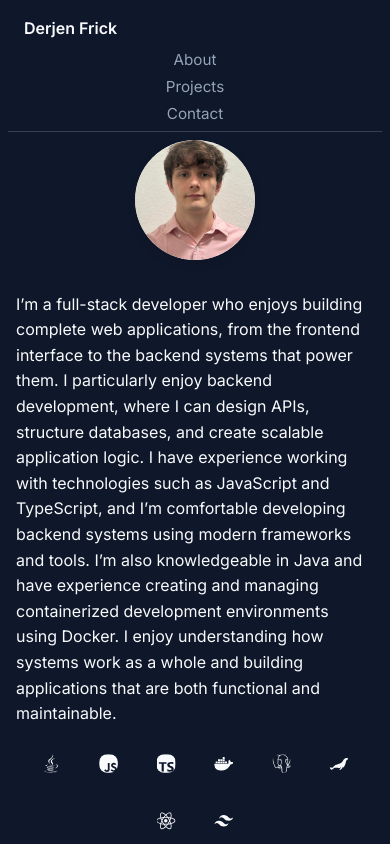
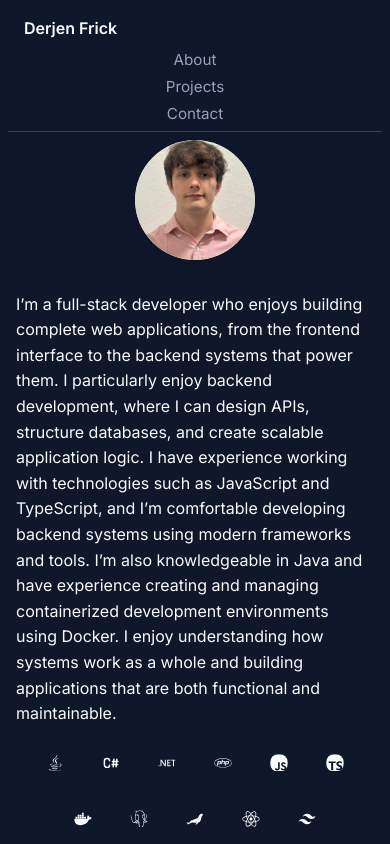
Before and after one commit to oomfrikkie/PortfolioDerjenFrick, a React app in the folder portfolio/: page /home in a window 390 px wide. Shown: the top 844 px of the page. Built offline with nearby package versions, Linux system fonts and the light colour scheme; the HTML template or start-up script is replaced by a standard one.

Commit message:
added null in projects.json, and null handling in project detail

```diff
--- a/portfolio/src/components/techstack/TechStack.jsx
+++ b/portfolio/src/components/techstack/TechStack.jsx
@@ -1,11 +1,13 @@
-import { FaJava, FaDocker, FaReact } from "react-icons/fa";
+import { FaJava, FaDocker, FaReact, FaPhp } from "react-icons/fa";
 import {
   SiJavascript,
   SiTypescript,
   SiPostgresql,
   SiMariadb,
   SiTailwindcss,
+  SiDotnet,
 } from "react-icons/si";
+import { TbBrandCSharp } from "react-icons/tb";
 
 import "./techstack.css";
 
@@ -16,6 +18,21 @@ export default function TechStack() {
       <div className="tech-item">
         <FaJava className="icon" />
         <span className="tech-name">Java</span>
+      </div>
+
+      <div className="tech-item">
+        <TbBrandCSharp className="icon" />
+        <span className="tech-name">C#</span>
+      </div>
+
+      <div className="tech-item">
+        <SiDotnet className="icon" />
+        <span className="tech-name">.NET</span>
+      </div>
+
+      <div className="tech-item">
+        <FaPhp className="icon" />
+        <span className="tech-name">PHP</span>
       </div>
 
       <div className="tech-item">
--- a/portfolio/src/components/techstack/techstack.css
+++ b/portfolio/src/components/techstack/techstack.css
@@ -1,8 +1,9 @@
 .tech-stack{
     display: flex;
-    gap: 1rem;
+    gap: 0.8rem;
     box-sizing: border-box;
     flex-wrap: wrap;
+    justify-content: center;
 }
 
 .tech-item{
@@ -13,8 +14,8 @@
 }
 
 .icon{
-    font-size: 2.5rem;
-    padding: 0.6rem;
+    font-size: 2.2rem;
+    padding: 0.5rem;
     border-radius: 0.7rem;
     transition: background-color 0.2s ease, transform 0.2s ease;
 }
@@ -26,14 +27,15 @@
 
 .tech-name{
     position: absolute;
-    bottom: -1.8rem;
-    font-size: 0.75rem;
+    bottom: -1.6rem;
+    font-size: 0.7rem;
     background: var(--icon-bg);
-    padding: 3px 8px;
+    padding: 2px 6px;
     border-radius: 6px;
     opacity: 0;
     pointer-events: none;
     transition: opacity 0.2s ease;
+    white-space: nowrap;
 }
 
 .tech-item:hover .tech-name{
@@ -41,26 +43,26 @@
 }
 @media (max-width: 900px) {
     .tech-stack {
-        gap: 0.5rem;
+        gap: 0.4rem;
         flex-wrap: wrap;
     }
     .icon {
-        font-size: 2rem;
-        padding: 0.4rem;
+        font-size: 1.8rem;
+        padding: 0.35rem;
     }
 }
 
 @media (max-width: 600px) {
     .tech-stack {
-        gap: 0.3rem;
+        gap: 0.25rem;
         flex-wrap: wrap;
     }
     .icon {
-        font-size: 1.2rem;
+        font-size: 1.1rem;
         padding: 0.2rem;
     }
     .tech-name {
-        font-size: 0.6rem;
-        padding: 2px 5px;
+        font-size: 0.55rem;
+        padding: 2px 4px;
     }
 }
--- a/portfolio/src/data/projects.json
+++ b/portfolio/src/data/projects.json
@@ -34,10 +34,10 @@
     "title": "StreamFlix",
     "description": "A full-stack streaming platform inspired by Netflix, offering user authentication, personalized watchlists, and API-driven content delivery.",
     "link": "https://github.com/oomfrikkie/StreamSyncAPI",
-    "image1": "/placeholder1024.png",
-    "image1description": "description1",
-    "image2": "/placeholder1024.png",
-    "image2description": "description2"
+    "image1": null,
+    "image1description": null,
+    "image2": null,
+    "image2description": null
   },
   {
     "slug": "bin-there-done-that",
@@ -54,10 +54,10 @@
     "title": "SSM Product Passport Tracking",
     "description": "A comprehensive group project focused on building a product passport tracking system. The application centralizes and structures product data, allowing users to monitor lifecycle information, sustainability metrics, and supply chain transparency. It implements UNS-inspired principles for data organization, making it easier for manufacturers, suppliers, and consumers to access and verify product details throughout the supply chain. The system is designed to improve traceability, accountability, and trust in product sourcing and movement across industries.",
     "link": "https://github.com/oomfrikkie/productpassportresit",
-    "image1": "/placeholder1024.png",
-    "image1description": "description1",
-    "image2": "/placeholder1024.png",
-    "image2description": "description2"
+    "image1": null,
+    "image1description": null,
+    "image2": null,
+    "image2description": null
   },
   {
     "slug": "nhl-stenden-explorer",
--- a/portfolio/src/pages/Home/Home.jsx
+++ b/portfolio/src/pages/Home/Home.jsx
@@ -165,10 +165,8 @@ export default function Home() {
           </a>
 
           <a
-            href="/Derjen_Frick_cv.pdf"
+            href="/derjen_frick_cv.pdf"
             download
-            target="_blank"
-            rel="noopener noreferrer"
             className="contact-item"
           >
             <FaFileAlt className="contact-icon" />
--- a/portfolio/src/pages/ProjectDetail/ProjectDetail.jsx
+++ b/portfolio/src/pages/ProjectDetail/ProjectDetail.jsx
@@ -14,16 +14,22 @@ export default function ProjectDetail() {
     <section className="project-detail-container">
       <h1 className="project-detail-title">{project.title}</h1>
       <p className="project-detail-description">{project.description}</p>
+      {project.image1 && project.image2 && (
         <div className="project-detail-images">
           <div className="project-detail-image-block">
             <img src={project.image1} alt={project.image1description || "Project screenshot 1"} className="project-detail-image" />
+            {project.image1description && (
               <div className="project-detail-image-description">{project.image1description}</div>
+            )}
           </div>
           <div className="project-detail-image-block">
             <img src={project.image2} alt={project.image2description || "Project screenshot 2"} className="project-detail-image" />
+            {project.image2description && (
               <div className="project-detail-image-description">{project.image2description}</div>
+            )}
           </div>
         </div>
+      )}
       <a href={project.link} target="_blank" rel="noopener noreferrer" className="project-detail-link">
         View Project
       </a>
--- a/portfolio/vite.config.js
+++ b/portfolio/vite.config.js
@@ -6,6 +6,10 @@ export default defineConfig({
   plugins: [react()],
   server: {
     host: '0.0.0.0',
-    port: 5173
+    port: 5173,
+    watch: {
+      usePolling: true,
+      interval: 100
+    }
   }
 })
```
Also changed, not shown: 2 other files (tests, documents, lock files or other folders). Lines whose indentation alone changed are shown as unchanged.
